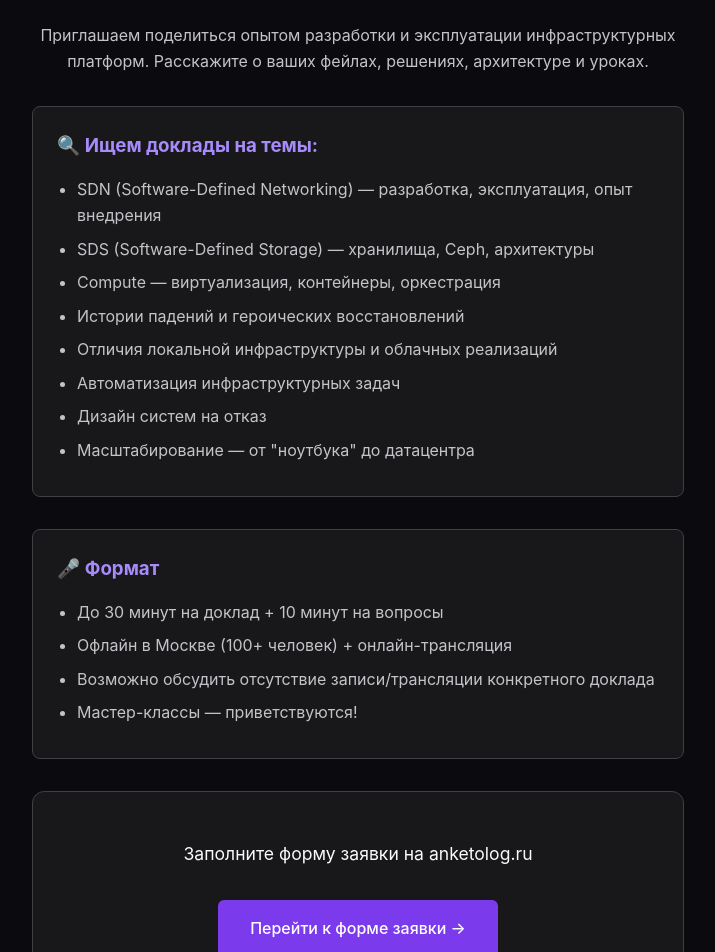
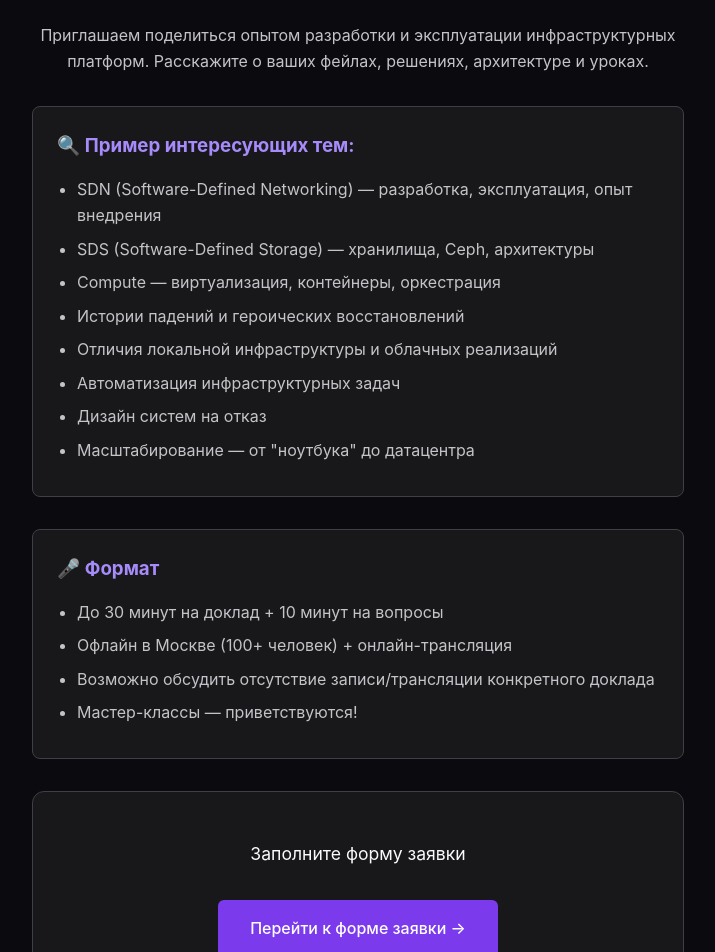
Before and after one commit to gmelikov/infradevs.ru, a React (Vite) app: page /cfp in a window 1280 px wide. Shown: the part 140-1092 px from the top of the page, without its empty margins (282-997 px from the left). Built offline with nearby package versions, Linux system fonts and the light colour scheme.

Commit message:
Add ScrollToTop component for page navigation

```diff
--- a/src/App.jsx
+++ b/src/App.jsx
@@ -1,5 +1,6 @@
 import { BrowserRouter, Routes, Route } from 'react-router-dom';
 import Layout from './components/Layout';
+import ScrollToTop from './components/ScrollToTop';
 import HomePage from './pages/HomePage';
 import MeetupPage from './pages/MeetupPage';
 import CFPPage from './pages/CFPPage';
@@ -7,6 +8,7 @@ import CFPPage from './pages/CFPPage';
 function App() {
   return (
     <BrowserRouter>
+      <ScrollToTop />
       <Layout>
         <Routes>
           <Route path="/" element={<HomePage />} />
--- /dev/null
+++ b/src/components/ScrollToTop.jsx
@@ -0,0 +1,14 @@
+import { useEffect } from 'react';
+import { useLocation } from 'react-router-dom';
+
+function ScrollToTop() {
+  const { pathname } = useLocation();
+
+  useEffect(() => {
+    window.scrollTo(0, 0);
+  }, [pathname]);
+
+  return null;
+}
+
+export default ScrollToTop;
--- a/src/pages/CFPPage.jsx
+++ b/src/pages/CFPPage.jsx
@@ -9,7 +9,7 @@ function CFPPage() {
         </p>
 
         <div className="topics">
-          <h3>🔍 Ищем доклады на темы:</h3>
+          <h3>🔍 Пример интересующих тем:</h3>
           <ul>
             <li>SDN (Software-Defined Networking) — разработка, эксплуатация, опыт внедрения</li>
             <li>SDS (Software-Defined Storage) — хранилища, Ceph, архитектуры</li>
@@ -34,11 +34,11 @@ function CFPPage() {
 
         <div className="cfp-form" style={{ textAlign: 'center', padding: '3rem 2rem' }}>
           <p style={{ fontSize: '1.1rem', marginBottom: '2rem', color: 'var(--color-text)' }}>
-            Заполните форму заявки на anketolog.ru
+            Заполните форму заявки
           </p>
 
           <a
-            href="https://anketolog.ru/"
+            href="https://anketolog.ru/service/survey/fill/direct/988007/XLXsvOv2"
             className="btn btn-primary btn-large"
             target="_blank"
             rel="noopener noreferrer"
```
